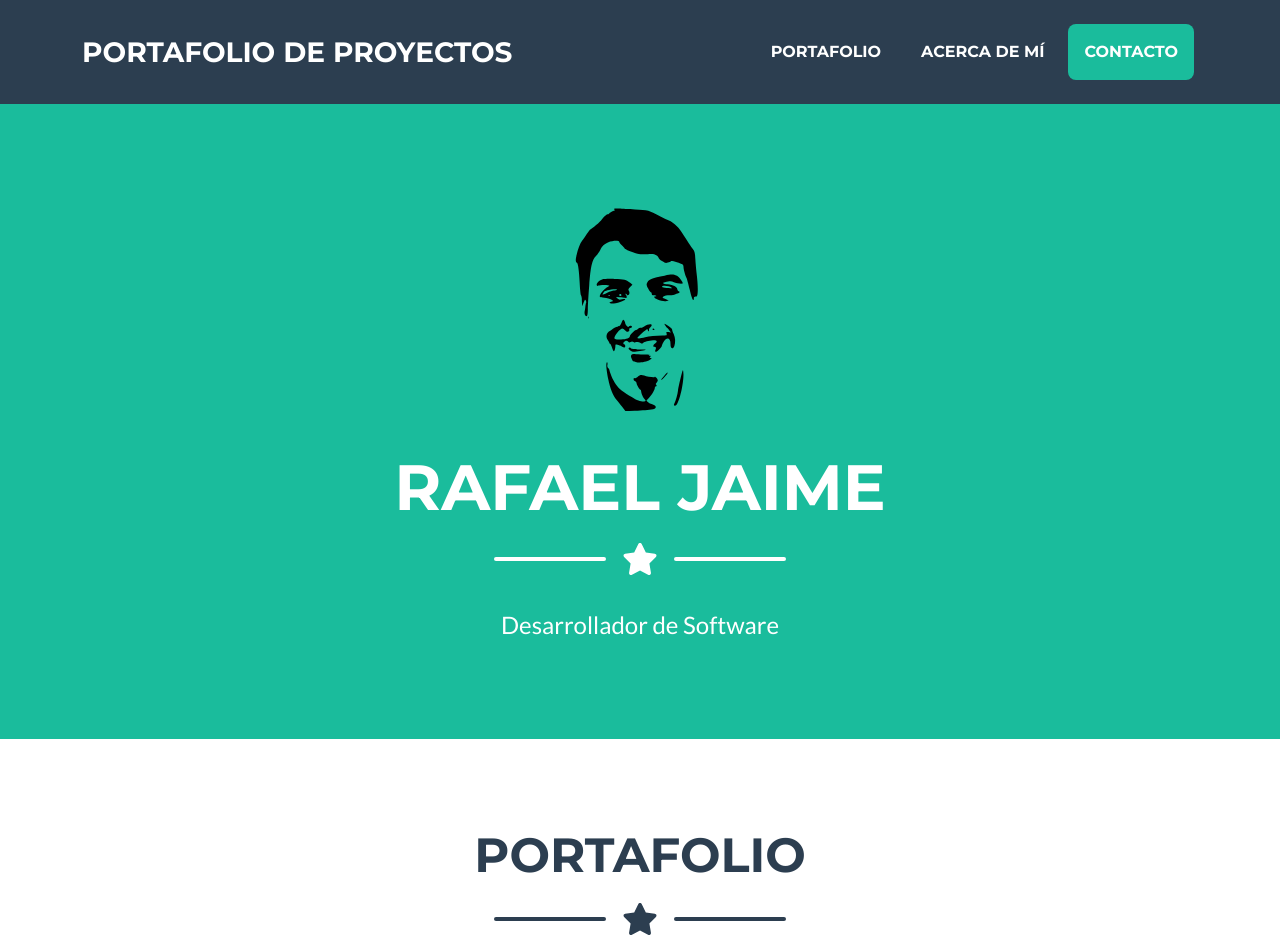
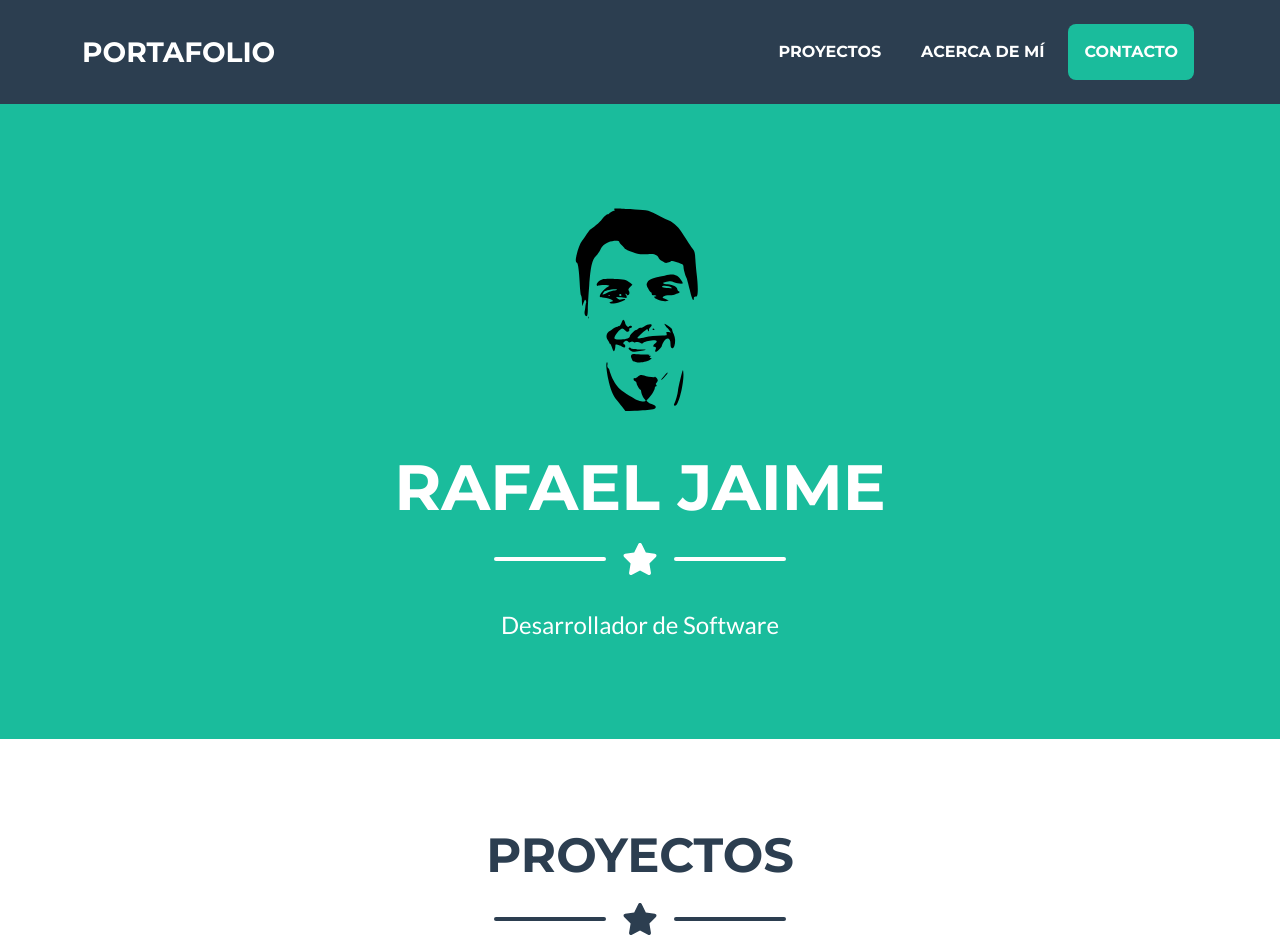
Before and after one commit to rafajaime/rafajaime.github.io, a plain HTML site: page index.html in a window 1280 px wide. Shown: the top 952 px of the page. Drawn offline with nearby package versions, Linux system fonts and the light colour scheme.

Commit message:
cambio de "portafolio" a "proyectos"

```diff
--- a/index.html
+++ b/index.html
@@ -5,7 +5,7 @@
         <meta name="viewport" content="width=device-width, initial-scale=1, shrink-to-fit=no" />
         <meta name="description" content="" />
         <meta name="author" content="" />
-        <title>Rafael Jaime - Portafolio</title>
+        <title>Rafael Jaime - Proyectos</title>
         <!-- Favicon-->
         <link rel="icon" type="image/x-icon" href="assets/favicon.ico" />
         <!-- Font Awesome icons (free version)-->
@@ -20,14 +20,14 @@
         <!-- Navigation-->
         <nav class="navbar navbar-expand-lg bg-secondary text-uppercase fixed-top" id="mainNav">
             <div class="container">
-                <a class="navbar-brand" href="#page-top">Portafolio de proyectos</a>
+                <a class="navbar-brand" href="#page-top">Portafolio</a>
                 <button class="navbar-toggler text-uppercase font-weight-bold bg-primary text-white rounded" type="button" data-bs-toggle="collapse" data-bs-target="#navbarResponsive" aria-controls="navbarResponsive" aria-expanded="false" aria-label="Toggle navigation">
                     Menu
                     <i class="fas fa-bars"></i>
                 </button>
                 <div class="collapse navbar-collapse" id="navbarResponsive">
                     <ul class="navbar-nav ms-auto">
-                        <li class="nav-item mx-0 mx-lg-1"><a class="nav-link py-3 px-0 px-lg-3 rounded" href="#portfolio">Portafolio</a></li>
+                        <li class="nav-item mx-0 mx-lg-1"><a class="nav-link py-3 px-0 px-lg-3 rounded" href="#portfolio">Proyectos</a></li>
                         <li class="nav-item mx-0 mx-lg-1"><a class="nav-link py-3 px-0 px-lg-3 rounded" href="#about">Acerca de mí</a></li>
                         <li class="nav-item mx-0 mx-lg-1"><a class="nav-link py-3 px-0 px-lg-3 rounded" href="#contact">Contacto</a></li>
                     </ul>
@@ -55,7 +55,7 @@
         <section class="page-section portfolio" id="portfolio">
             <div class="container">
                 <!-- Portfolio Section Heading-->
-                <h2 class="page-section-heading text-center text-uppercase text-secondary mb-0">Portafolio</h2>
+                <h2 class="page-section-heading text-center text-uppercase text-secondary mb-0">Proyectos</h2>
                 <!-- Icon Divider-->
                 <div class="divider-custom">
                     <div class="divider-custom-line"></div>
```
